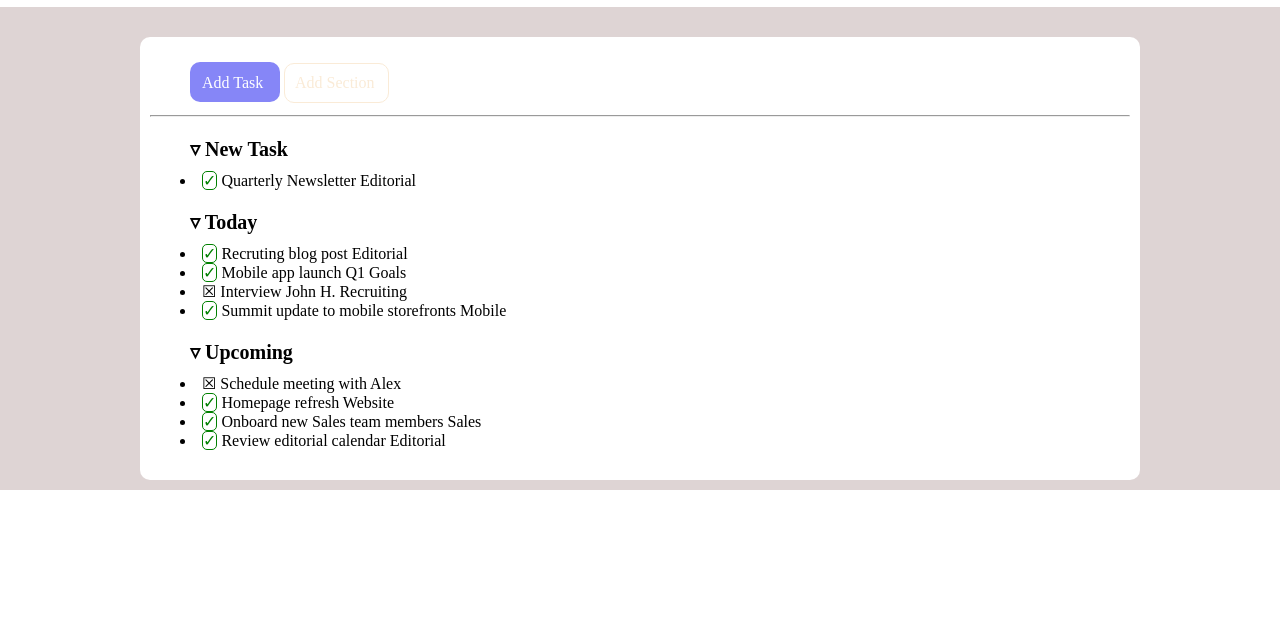
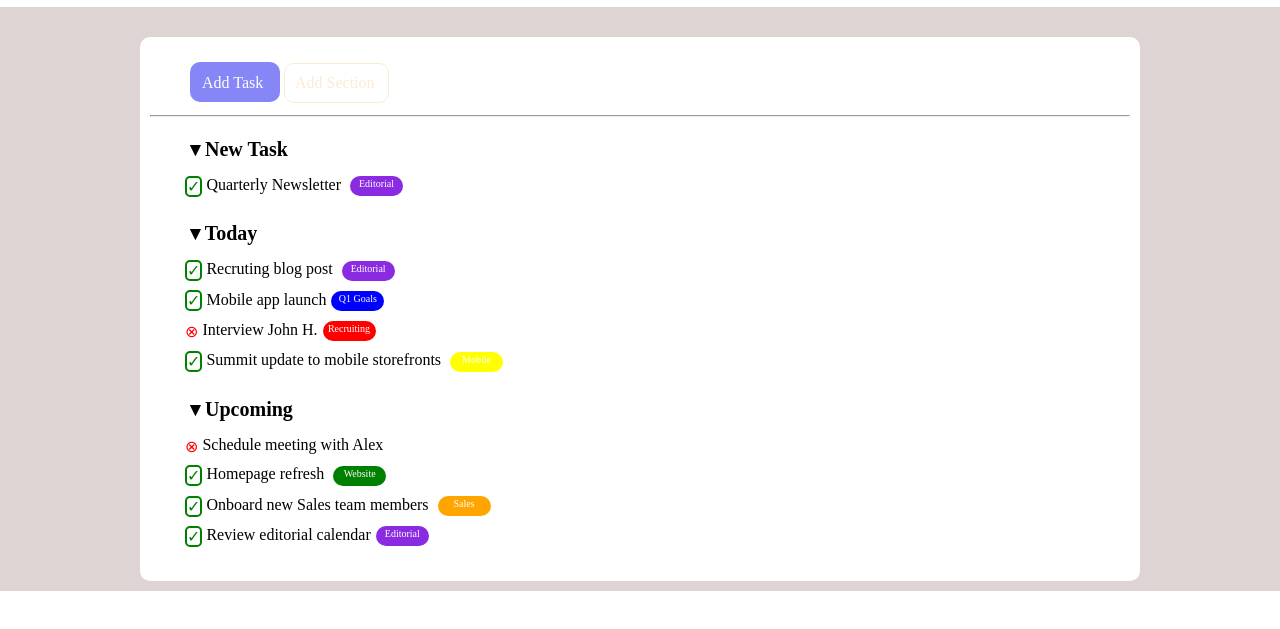
Before and after one commit to ArrobbioUmberto/html-css-toboolist, a plain HTML site: page index.html in a window 1280 px wide. Shown: the part 63-692 px from the top of the page. Drawn offline with Linux system fonts and the light colour scheme.

Commit message:
Fase finale, modificato html delle liste

```diff
--- a/css/style.css
+++ b/css/style.css
@@ -42,6 +42,7 @@ main{
 }
 
 /* prima parte dei bottoni colorati  */
+
 .blue{
     background-color: rgb(134, 134, 248);
 
@@ -64,8 +65,57 @@ main{
     border-radius: 10px;
     border: 1px solid antiquewhite;
 }
+
+
+/* seconda parte con le liste  */
+
+li{
+    text-decoration: none;
+    padding: 5px;
+    display:block;
+}
+span{
+    vertical-align: middle;
+}
+.false{
+    color: red;
+}
 .true{
+    border: 2px solid green;
     color: green;
-    border: 1px solid green;
-    border-radius: 5px;
+    border-radius:5px; ;
 }
+
+/* sezione con i vari bottoni colorati  */
+.side_button{
+    width: 53px;
+    height: 20px;
+    display: inline-block;
+    vertical-align: middle;
+    margin: 0 5px;
+    border-radius: 10px;
+    color: white;
+    font-size: 10px;
+    text-align: center;
+    padding: 2px;
+}
+#editorial{
+    background-color: blueviolet;
+
+
+}
+#q1Goal{
+     background-color: blue;
+}
+#recruiting{
+    background-color: red;
+}
+#mobile{
+    background-color: yellow;
+}
+#website{
+    background-color: green;
+}
+#sales{
+    background-color: orange;
+}
--- a/index.html
+++ b/index.html
@@ -14,33 +14,42 @@
           <h1 class="title">Toboolist</h1>
     </header>
     <!-- fine header  -->
+    <!-- inzio main  -->
     <main>
+        <!-- prim aparte con lo svluppo del container  -->
         <section class="container">
+            <!-- box superiore con la presenza dei due bottoni  -->
             <div class="box_top">
                 <div class="blue_add"> Add Task</div>
                 <div class="white_add"> Add Section</div>
             </div>
             <hr>
+            <!-- fine parte sueperiore e inzio della componente lista  -->
+            <!-- prima lista  -->
             <div class="box">
-                <ul class="box_title">&triangledown; New Task</ul>
-                   <li><span class="true">&#10003;</span> Quarterly Newsletter <span class="button"> Editorial</span></li>
+                <ul class="box_title">&#9662; New Task</ul>
+                   <li><span class="true">&check;</span> Quarterly Newsletter <div class="side_button" id="editorial"> Editorial</div></li>
             </div>
+            <!-- seconda lista  -->
             <div class="box">
-                <ul class="box_title">&triangledown; Today</ul>
-                   <li><span class="true">&#10003;</span> Recruting blog post <span class="button"> Editorial</span></li>
-                   <li><span class="true">&#10003;</span> Mobile app launch<span class="button"> Q1 Goals</span></li>
-                   <li><span class="false">&#9746;</span> Interview John H. <span class="button"> Recruiting</span></li>
-                   <li><span class="true">&#10003;</span> Summit update to mobile storefronts <span class="button"> Mobile</span></li>
+                <ul class="box_title">&#9662; Today</ul>
+                   <li><span class="true">&check;</span> Recruting blog post <div class="side_button" id="editorial"> Editorial</div></li>
+                   <li><span class="true">&check;</span> Mobile app launch<div class="side_button" id="q1Goal"> Q1 Goals</div></li>
+                   <li><span class="false">&#8855;</span> Interview John H.<div class="side_button" id="recruiting"> Recruiting</div></li>
+                   <li><span class="true">&check;</span> Summit update to mobile storefronts <div class="side_button" id="mobile"> Mobile</div></li>
             </div>
+            <!-- terza lista  -->
             <div class="box">
-                <ul class="box_title">&triangledown; Upcoming</ul>
-                   <li><span class="false">&#9746;</span> Schedule meeting with Alex</li>
-                   <li><span class="true">&#10003;</span> Homepage refresh <span class="button"> Website</span></li>
-                   <li><span class="true">&#10003;</span> Onboard new Sales team members <span class="button"> Sales</span></li>
-                   <li><span class="true">&#10003;</span> Review editorial calendar<span class="button"> Editorial</span></li>
+                <ul class="box_title">&#9662; Upcoming</ul>
+                   <li><span class="false">&#8855;</span> Schedule meeting with Alex</li>
+                   <li><span class="true">&check;</span> Homepage refresh <div class="side_button" id="website"> Website</div></li>
+                   <li><span class="true">&check;</span> Onboard new Sales team members <div class="side_button" id="sales"> Sales</div></li>
+                   <li><span class="true">&check;</span> Review editorial calendar<div class="side_button" id="editorial"> Editorial</div></li>
             </div>
         </section>
+        <!-- fine section container  -->
 
     </main>
+    <!-- FINE MAIN  -->
 </body>
 </html>
```
